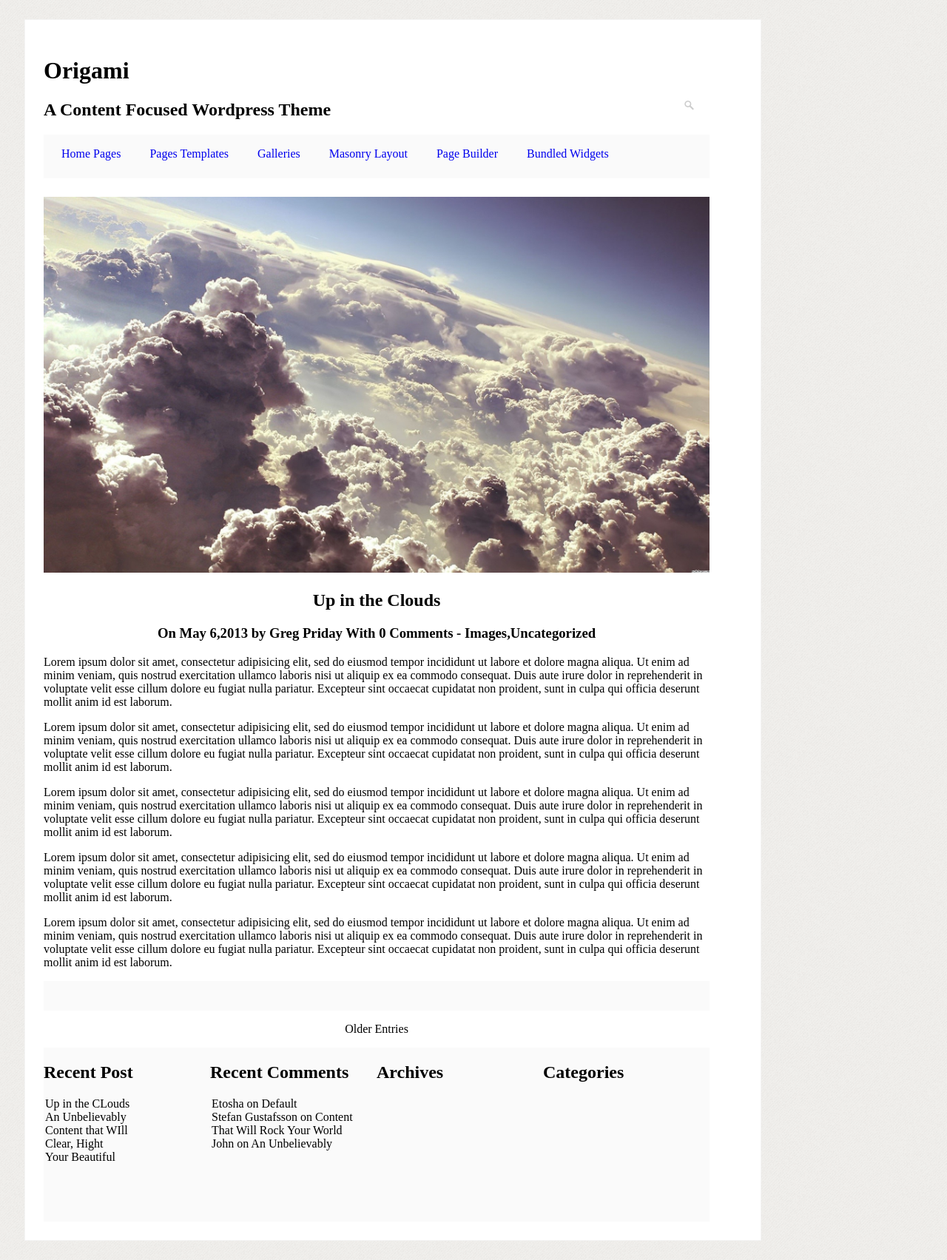
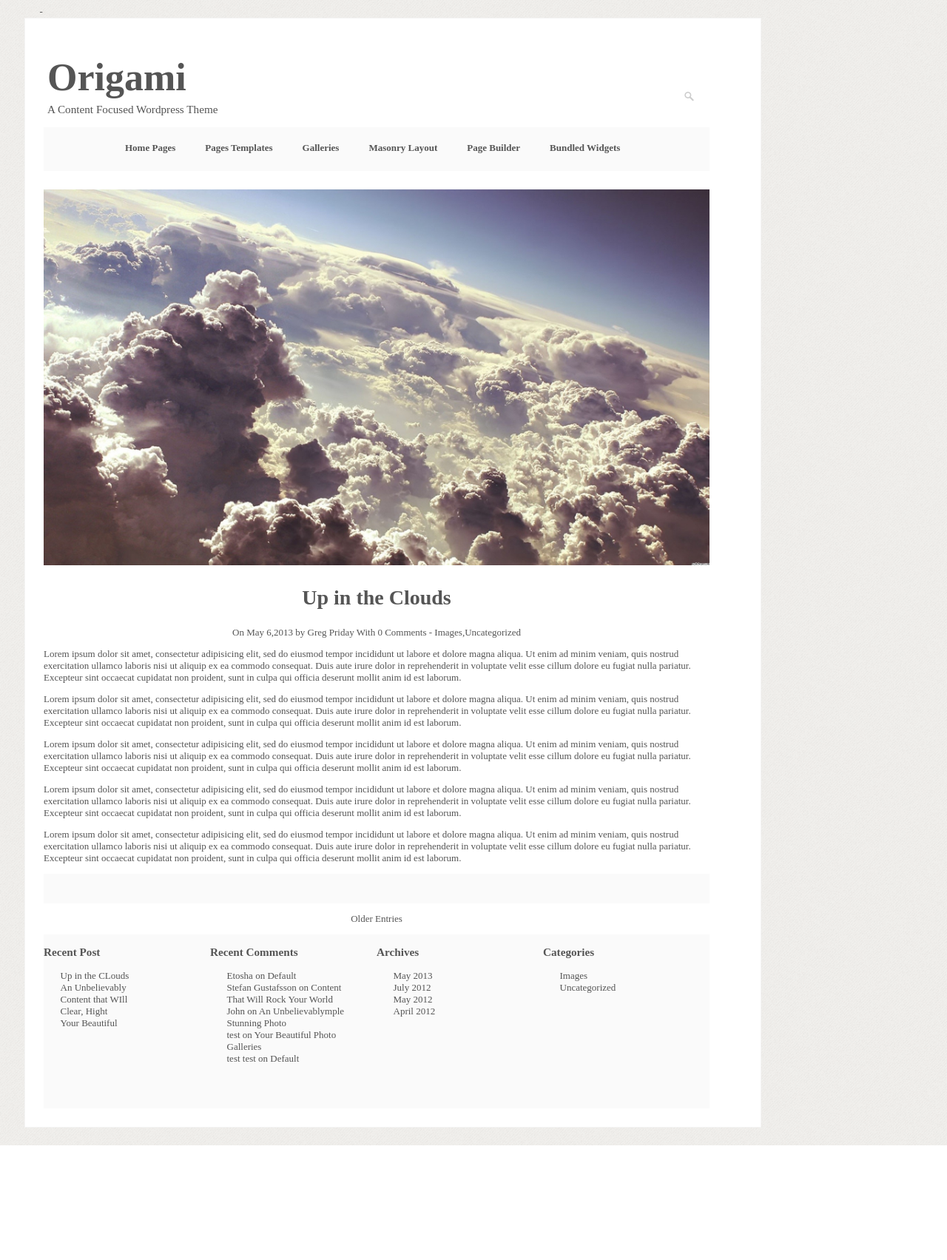
Before and after one commit to laetilu/challenge2, a plain HTML site: page index.html in a window 1280 px wide. Shown: the whole page at 74% size. After the commit the page ends 1548 px from the top, so only its background shows below. Drawn offline with Linux system fonts and the light colour scheme; a web font is replaced by a local one.

Commit message:
modif challenge2

```diff
--- a/index.html
+++ b/index.html
@@ -4,20 +4,34 @@
     <meta charset="UTF-8">
     <title>Le titre du document</title>
     <link rel="stylesheet" type="text/css" href="style.css">
+    <link rel='stylesheet' id='google-webfonts-css'  href='http://fonts.googleapis.com/css?family=Terminal+Dosis%3A200%2C400&#038;ver=4.2.2' type='text/css' media='all' />-
   </head>
   <body>
     <div id="container">
         <header>
-          <h1>Origami</h1>
-          <span class="loupe"><img src="mag.png" alt="loupe"/></span>
-          <h2>A Content Focused Wordpress Theme</h2>
-
-
+          <div class="titreheader">
+            <h1>Origami</h1>
+            <span class="loupe"><img src="mag.png" alt="loupe"/></span>
+            <h3>A Content Focused Wordpress Theme</h3>
+          </div>
 
           <nav>
             <ul>
-              <li><a href="#">Home Pages</a></li>
-              <li><a href="#">Pages Templates</a></li>
+              <li><a href="#">Home Pages</a>
+                <ul>
+                  <li><a href="#">Blog Home</a></li>
+                  <li><a href="#">Custom Home</a></li>
+                  <li><a href="#">A Static Front Page</a></li>
+                </ul>
+              </li>
+
+              <li><a href="#">Pages Templates</a>
+                <ul>
+                  <li><a href="#">Blog Home</a></li>
+                  <li><a href="#">Custom Home</a></li>
+                  <li><a href="#">A Static Front Page</a></li>
+                </ul>
+              </li>
               <li><a href="#">Galleries</a></li>
               <li><a href="#">Masonry Layout</a></li>
               <li><a href="#">Page Builder</a></li>
@@ -32,7 +46,7 @@
           </article>
           <article class="cloud">
             <h2>Up in the Clouds</h2>
-            <h3>On May 6,2013 by Greg Priday With 0 Comments - Images,Uncategorized</h3>
+            <p>On May 6,2013 by Greg Priday With 0 Comments - Images,Uncategorized</p>
           </article>
           <article>
             <p>Lorem ipsum dolor sit amet, consectetur adipisicing elit, sed do eiusmod tempor incididunt ut labore et dolore magna aliqua. Ut enim ad minim veniam, quis nostrud exercitation ullamco laboris nisi ut aliquip ex ea commodo consequat. Duis aute irure dolor in reprehenderit in voluptate velit esse cillum dolore eu fugiat nulla pariatur. Excepteur sint occaecat cupidatat non proident, sunt in culpa qui officia deserunt mollit anim id est laborum.</p>
@@ -48,7 +62,7 @@
         </main>
 
         <footer>
-          <section><h2>Recent Post</h2>
+          <section><h3>Recent Post</h2>
             <ul>
               <li>Up in the CLouds</li>
               <li>An Unbelievably</li>
@@ -57,30 +71,30 @@
               <li>Your Beautiful</li>
             </ul>
           </section>
-          <section><h2>Recent Comments</h2>
+          <section><h3>Recent Comments</h2>
             <ul>
               <li>Etosha on Default</li>
               <li>Stefan Gustafsson on Content</li>
               <li>That Will Rock Your World</li>
-              <li>John on An Unbelievably</li>
-              <li></li>
-              <li></li>
-              <li></li>
-              <li></li>
+              <li>John on An Unbelievablymple</li>
+              <li>Stunning Photo </li>
+              <li>test on Your Beautiful Photo</li>
+              <li>Galleries</li>
+              <li>test test on Default</li>
             </ul>
           </section>
-          <section><h2>Archives</h2>
+          <section><h3>Archives</h2>
             <ul>
-              <li></li>
-              <li></li>
-              <li></li>
-              <li></li>
+              <li>May 2013</li>
+              <li>July 2012</li>
+              <li>May 2012</li>
+              <li>April 2012</li>
             </ul>
           </section>
-          <section><h2>Categories</h2>
+          <section><h3>Categories</h2>
             <ul>
-              <li></li>
-              <li></li>
+              <li>Images</li>
+              <li>Uncategorized</li>
             </ul>
           </section>
 
--- a/style.css
+++ b/style.css
@@ -8,12 +8,32 @@
 
 body {
   background-image:url(bg.png);
+  font family:"Helvetica Neue", Helvetica;
+  font-size: 13px;
+  color:#555555;
+
+}
+.titreheader {
+  margin-left: 5px;
+}
+header h3 {
+  font-weight: lighter;
+}
+h1 {
+  font-size: 52px;
+  font-family: "Terminal Dosis";
+  margin-bottom: -10px;
+}
+h2 {
+  font-size: 28px;
+  font-family: "Terminal Dosis";
 }
 #container {
   width: 994px;
   margin-left: 25px;
   border: 1px #f4f4f4 solid;
   background-color: #ffffff;
+
 }
 header {
   margin-top: 50px;
@@ -40,7 +60,8 @@ ul {
 
 }
 ul li {
-  margin-left: 2px;
+  margin-left: 10%;
+
 
 
 }
@@ -48,9 +69,23 @@ ul li a{
   text-decoration: none;
   display: block;
   float: left;
-  padding:17px;
-  margin-left: 5px;
+  padding:20px;
+  /*margin-left: 5px;*/
+  color:#555555;
+  font-weight: bolder;
 }
+nav ul li ul {
+  display:none;
+  position:absolute;
+}
+nav ul li:hover ul {
+ display:block;
+ background-color: #fafafa;
+ height: 33px;
+ }
+/*nav li:hover ul li {
+ float:none;
+ }*/
 main {
   width:900px;
   margin-left: 25px;
```
